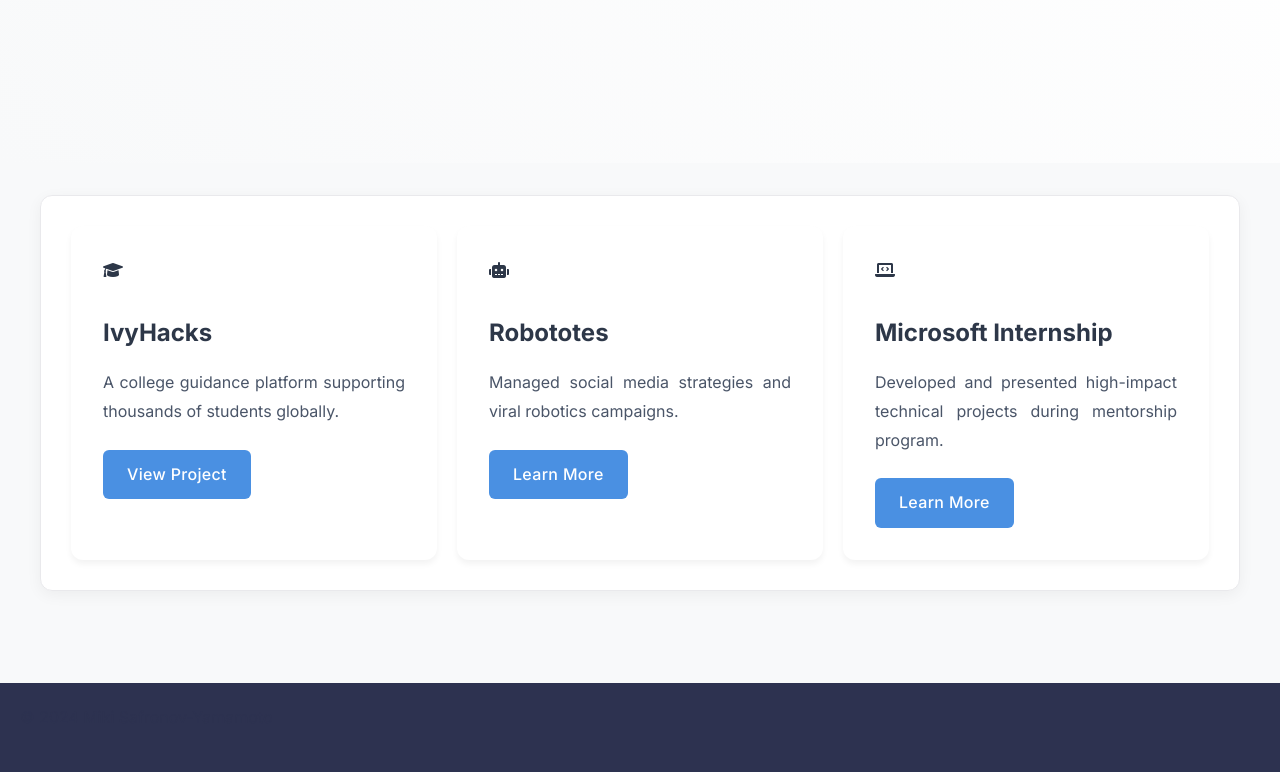
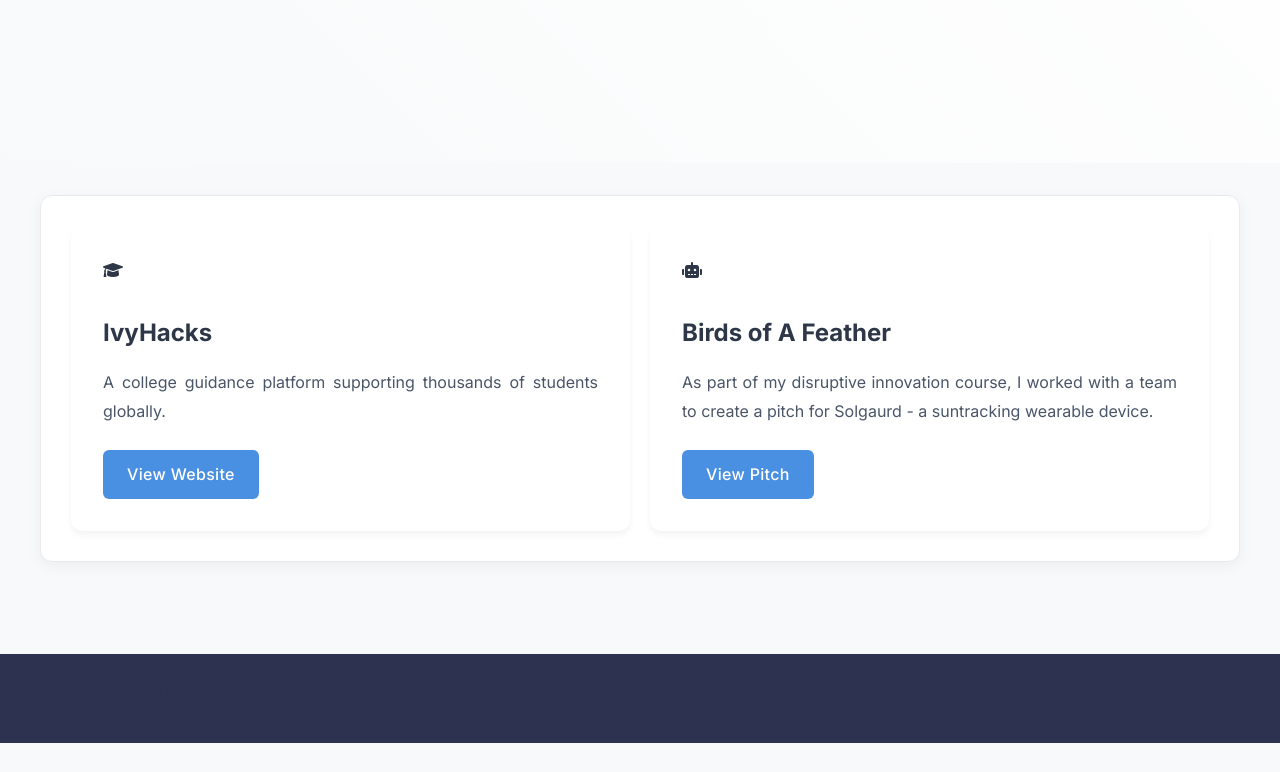
Before and after one commit to suspiciouscow/portfolio-site, a website: page projects.html in a window 1280 px wide. Shown: the part 317-1089 px from the top of the page. After the commit the page ends 1060 px from the top, so only its background shows below. Drawn offline with Linux system fonts and the light colour scheme.

Commit message:
Update projects.html

```diff
--- a/projects.html
+++ b/projects.html
@@ -41,26 +41,16 @@
                     </div>
                     <h3>IvyHacks</h3>
                     <p>A college guidance platform supporting thousands of students globally.</p>
-                    <a href="https://www.ivyhackscollege.com" target="_blank" class="button">View Project</a>
+                    <a href="https://www.ivyhackscollege.com" target="_blank" class="button">View Website</a>
                 </div>
                 <div class="project-card">
                     <div class="project-icon">
                         <i class="fas fa-robot"></i>
                     </div>
-                    <h3>Robototes</h3>
-                    <p>Managed social media strategies and viral robotics campaigns.</p>
+                    <h3>Birds of A Feather</h3>
+                    <p>As part of my disruptive innovation course, I worked with a team to create a pitch for Solgaurd - a suntracking wearable device.</p>
                     <div class="project-links">
-                        <a href="#" class="button">Learn More</a>
-                    </div>
-                </div>
-                <div class="project-card">
-                    <div class="project-icon">
-                        <i class="fas fa-laptop-code"></i>
-                    </div>
-                    <h3>Microsoft Internship</h3>
-                    <p>Developed and presented high-impact technical projects during mentorship program.</p>
-                    <div class="project-links">
-                        <a href="#" class="button">Learn More</a>
+                        <a href="#" class="button">View Pitch</a>
                     </div>
                 </div>
             </div>
```
